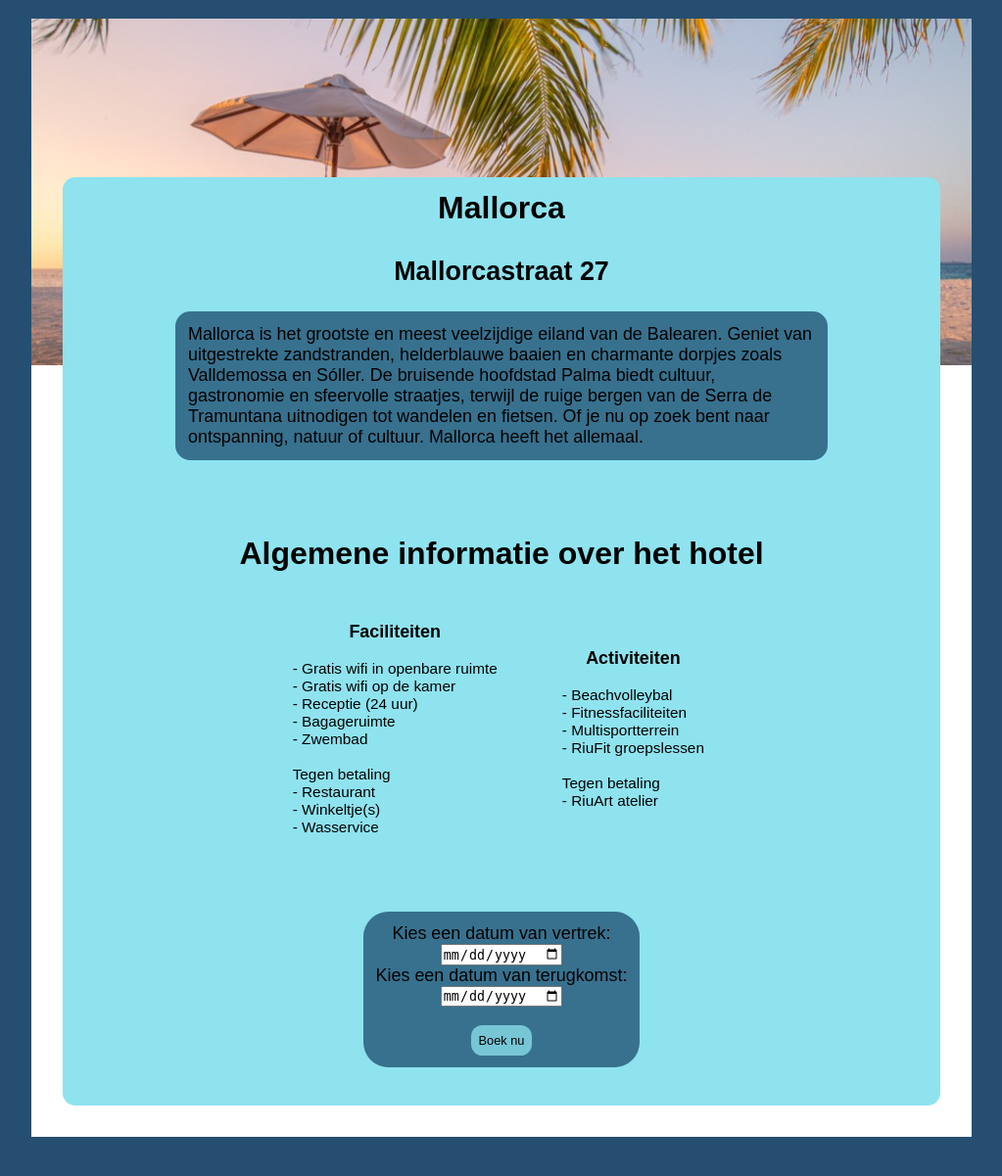
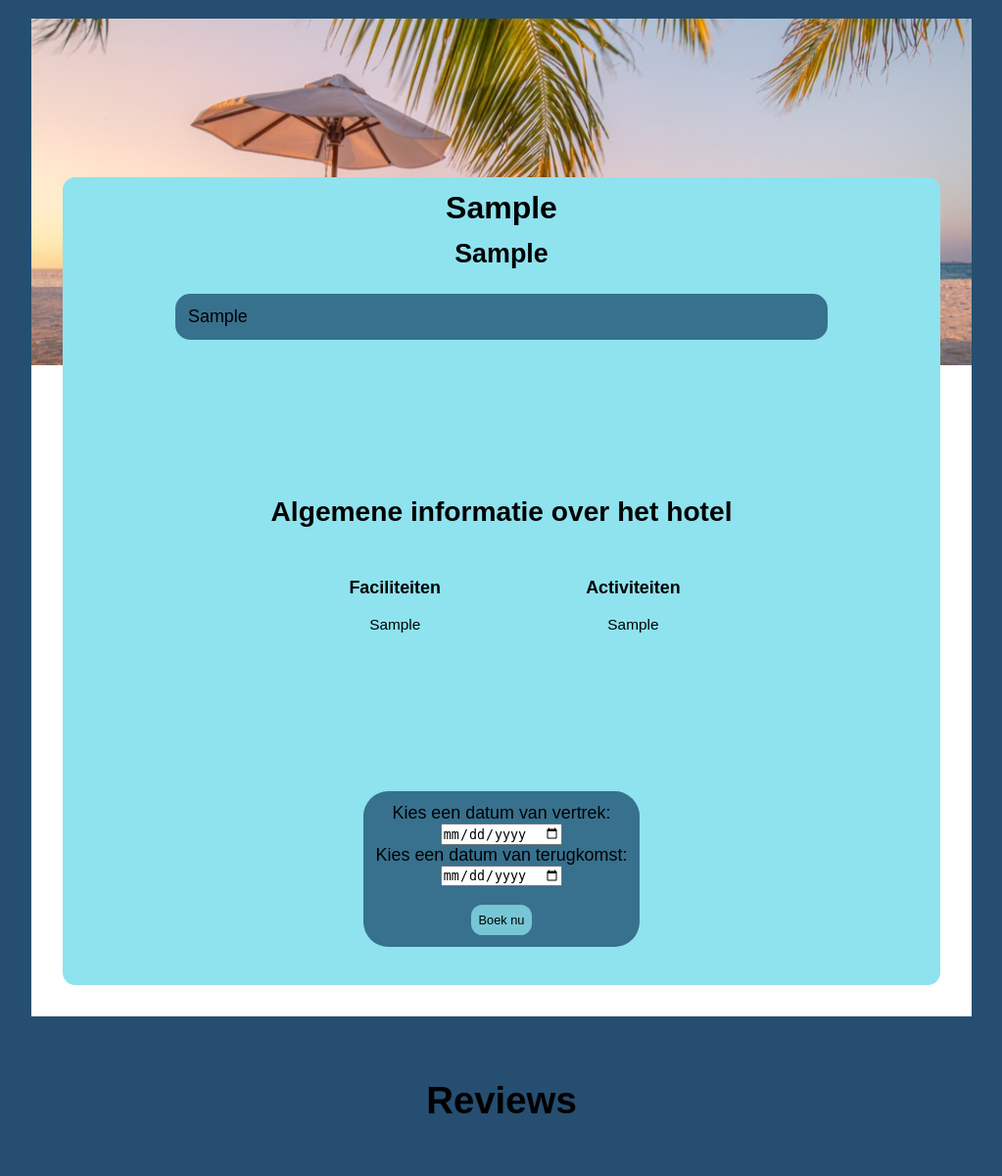
Before and after one commit to Bryanrobu/Webapp2, a PHP site: page /reizen-details.php?id=1 in a window 1280 px wide. Shown: the part 139-1340 px from the top of the page at 98% size, without its empty margins (128-1151 px from the left). Run offline with PHP 8.4, Linux system fonts and the light colour scheme; tables that the repository leaves empty or names only in its code hold one stand-in row (values such as "Sample post").

Commit message:
reizen details toegevoegd
pagina haalt nu uit de database op

```diff
--- a/html/css/style.css
+++ b/html/css/style.css
@@ -813,6 +813,7 @@ tr:nth-child(even) {
     margin: 3vw auto;
     gap: 3vw;
     height: 30vw;
+    font-size: 1.1vw;
 }
 
 .admin-headtxt {
--- a/html/reizen-details.php
+++ b/html/reizen-details.php
@@ -15,7 +15,20 @@ $is_logged_in = isset($_SESSION["user"]);
 </head>
 
 <body>
-    <?php include_once('includes/header.php'); ?>
+    <?php include_once('includes/header.php');
+    include("process/db.php");
+    $db = new db();
+    $conn = $db->get_connection();
+    $result = [];
+    $id = $_GET["id"];
+    if ($_SERVER['REQUEST_METHOD'] === 'GET' && isset($_GET['id'])) {
+        $sql = "SELECT * FROM reizen WHERE id = :id";
+        $stmt = $conn->prepare($sql);
+        $stmt->execute(['id' => $id]);
+        $result = $stmt->fetchAll();
+        $row = $result[0] ?? null;
+    }
+    ?>
     <main>
         <div class="details-cont center column">
             <img src="../images/VakantiePlaatje.jpg" alt="Foto van een vakantie" class="plaatje-details">
@@ -23,41 +36,24 @@ $is_logged_in = isset($_SESSION["user"]);
             <div class="details-beschrijving-cont center row">
                 <div class="details-beschrijving">
                     <div class="land">
-                        <h1>Mallorca</h1> <br>
+                        <h1><?php echo $row["land"] ?></h1>
                     </div>
                     <div class="land">
-                        <h2>Mallorcastraat 27</h2>
+                        <h2><?php echo $row["adress"] ?></h2>
                     </div>
                     <div class="lange-beschrijving-land">
-                        Mallorca is het grootste en meest veelzijdige eiland van de Balearen. Geniet van uitgestrekte
-                        zandstranden, helderblauwe baaien en charmante dorpjes zoals Valldemossa en Sóller. De bruisende
-                        hoofdstad Palma biedt cultuur, gastronomie en sfeervolle straatjes, terwijl de ruige bergen van
-                        de Serra de Tramuntana uitnodigen tot wandelen en fietsen. Of je nu op zoek bent naar
-                        ontspanning, natuur of cultuur. Mallorca heeft het allemaal.
+                        <?php echo $row["beschrijving"] ?>
                     </div>
                     <div class="algemene-info-hotel center column">
                         <h1>Algemene informatie over het hotel</h1>
                         <div class="cont-faciliteiten-activiteiten center row">
                             <div class="faciliteiten column center">
                                 <h1>Faciliteiten</h1> <br>
-                                - Gratis wifi in openbare ruimte <br>
-                                - Gratis wifi op de kamer<br>
-                                - Receptie (24 uur)<br>
-                                - Bagageruimte<br>
-                                - Zwembad <br> <br>
-                                Tegen betaling<br>
-                                - Restaurant<br>
-                                - Winkeltje(s)<br>
-                                - Wasservice<br>
+                                <?php echo $row["faciliteiten"] ?>
                             </div>
                             <div class="activiteiten column center">
                                 <h1>Activiteiten</h1> <br>
-                                - Beachvolleybal <br>
-                                - Fitnessfaciliteiten <br>
-                                - Multisportterrein <br>
-                                - RiuFit groepslessen <br><br>
-                                Tegen betaling<br>
-                                - RiuArt atelier<br>
+                                <?php echo $row["activiteiten"] ?>
                             </div>
 
                         </div>
```
